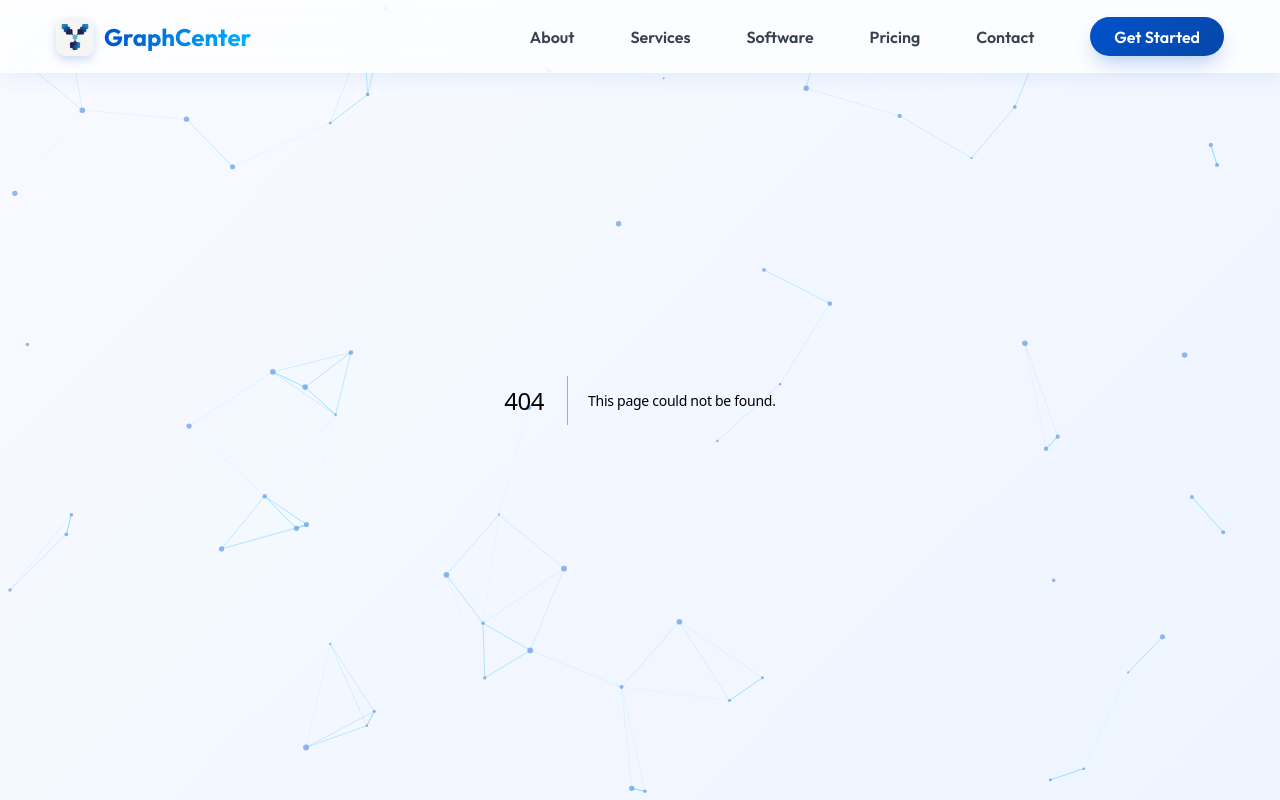
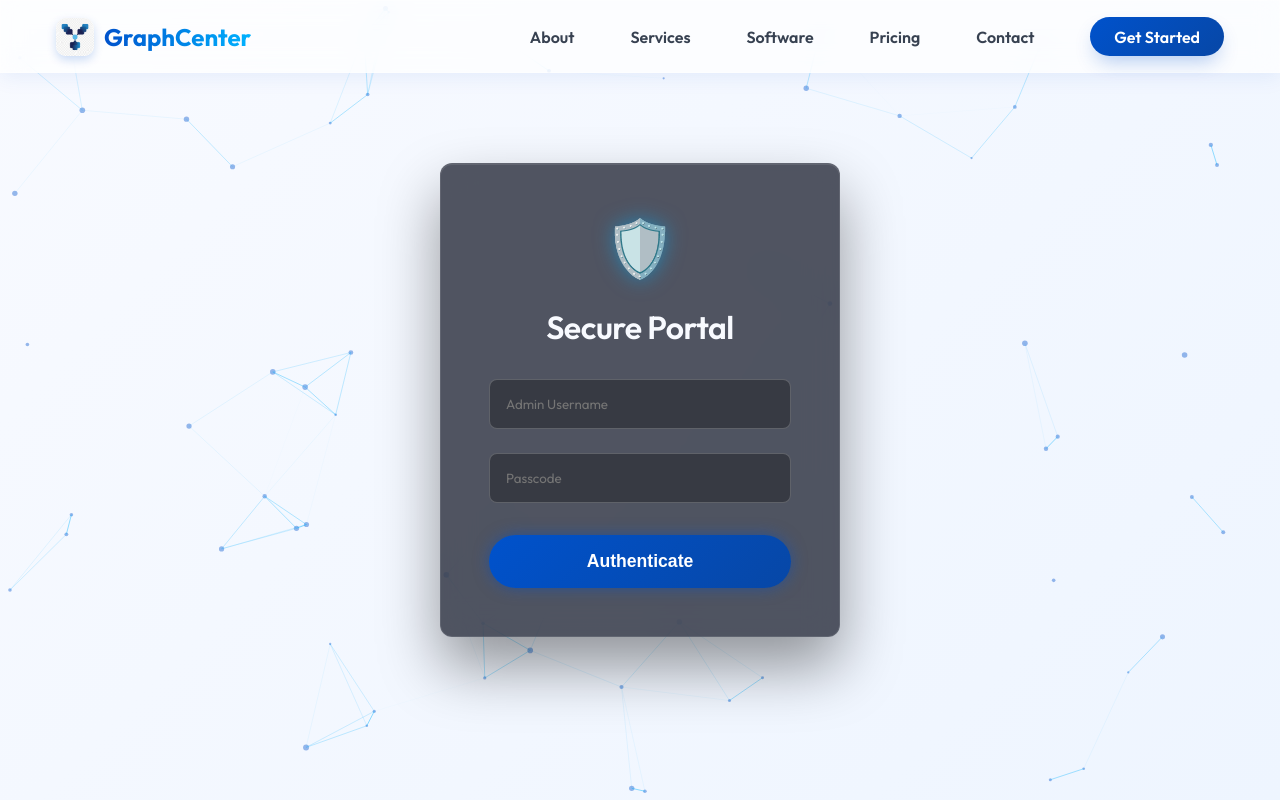
Before and after one commit to GraphCenter/graphcenter-web, a Next.js app: page /admin in a window 1280 px wide. Before the commit this address had no page. Shown: the top 800 px of the page. Built offline with nearby package versions, Linux system fonts and the light colour scheme.

Commit message:
Refining UI

```diff
--- /dev/null
+++ b/src/app/admin/page.tsx
@@ -0,0 +1,147 @@
+'use client';
+
+import { useState, useEffect } from 'react';
+
+export default function AdminDashboard() {
+    const [isAuthenticated, setIsAuthenticated] = useState(false);
+    const [username, setUsername] = useState('');
+    const [password, setPassword] = useState('');
+    const [error, setError] = useState('');
+
+    // Using any for demo data structure; normally this would have an interface mapped to Prisma
+    const [contacts, setContacts] = useState<any[]>([]);
+    const [isLoading, setIsLoading] = useState(true);
+
+    const handleLogin = (e: React.FormEvent) => {
+        e.preventDefault();
+        if (username === 'admin' && password === 'admin') {
+            setIsAuthenticated(true);
+            sessionStorage.setItem('adminAuth', 'true');
+        } else {
+            setError('Invalid authenticators');
+        }
+    };
+
+    useEffect(() => {
+        if (sessionStorage.getItem('adminAuth') === 'true') {
+            setIsAuthenticated(true);
+        }
+    }, []);
+
+    useEffect(() => {
+        if (isAuthenticated) {
+            setIsLoading(true);
+            fetch('http://localhost:3001/contacts')
+                .then(res => {
+                    if (!res.ok) throw new Error("Network error");
+                    return res.json();
+                })
+                .then(data => {
+                    setContacts(data);
+                    setIsLoading(false);
+                })
+                .catch(err => {
+                    console.error("Failed to fetch contacts", err);
+                    setIsLoading(false);
+                });
+        }
+    }, [isAuthenticated]);
+
+    if (!isAuthenticated) {
+        return (
+            <main style={{ minHeight: '100vh', display: 'flex', alignItems: 'center', justifyContent: 'center', position: 'relative', zIndex: 10 }}>
+                <div className="glass-dark" style={{ padding: '3rem', borderRadius: 'var(--radius)', width: '100%', maxWidth: '400px', textAlign: 'center' }}>
+                    <div style={{ fontSize: '3.5rem', marginBottom: '1.5rem', textShadow: '0 0 20px rgba(0, 178, 255, 0.5)' }}>🛡️</div>
+                    <h1 style={{ fontSize: '2rem', fontWeight: 600, marginBottom: '2rem', letterSpacing: '-0.5px' }}>Secure Portal</h1>
+
+                    {error && <div style={{ color: '#ff4444', marginBottom: '1rem', background: 'rgba(255,0,0,0.1)', padding: '0.8rem', borderRadius: '4px', fontSize: '0.9rem', border: '1px solid rgba(255,0,0,0.2)' }}>{error}</div>}
+
+                    <form onSubmit={handleLogin}>
+                        <input
+                            type="text"
+                            placeholder="Admin Username"
+                            className="auth-input"
+                            value={username}
+                            onChange={e => setUsername(e.target.value)}
+                        />
+                        <input
+                            type="password"
+                            placeholder="Passcode"
+                            className="auth-input"
+                            value={password}
+                            onChange={e => setPassword(e.target.value)}
+                        />
+                        <button type="submit" className="btn-primary" style={{ width: '100%', padding: '1rem', fontSize: '1.1rem', marginTop: '0.5rem', boxShadow: '0 0 15px rgba(0,82,204,0.5)' }}>
+                            Authenticate
+                        </button>
+                    </form>
+                </div>
+            </main>
+        );
+    }
+
+    return (
+        <main style={{ minHeight: '100vh', paddingTop: '8rem', paddingBottom: '4rem', position: 'relative', zIndex: 10 }}>
+            <div className="container">
+                <div style={{ display: 'flex', justifyContent: 'space-between', alignItems: 'center', marginBottom: '2rem', flexWrap: 'wrap', gap: '1rem' }}>
+                    <h1 style={{ fontSize: '2.5rem', fontWeight: 700, color: '#f8faff', textShadow: '0 2px 10px rgba(0,0,0,0.5)' }}>
+                        Admin <span style={{ color: '#00b2ff' }}>Command Center</span>
+                    </h1>
+                    <button
+                        onClick={() => { setIsAuthenticated(false); sessionStorage.removeItem('adminAuth'); }}
+                        style={{ background: 'rgba(255,0,0,0.1)', border: '1px solid rgba(255,0,0,0.3)', color: '#ff7777', padding: '0.6rem 1.5rem', borderRadius: '30px', cursor: 'pointer', fontWeight: 600, transition: 'all 0.3s ease' }}
+                    >
+                        Disconnect
+                    </button>
+                </div>
+
+                <div className="glass-dark" style={{ padding: '2rem', borderRadius: 'var(--radius)', overflowX: 'auto', borderTop: '4px solid #0052cc' }}>
+                    <div style={{ display: 'flex', justifyContent: 'space-between', alignItems: 'center', marginBottom: '2.5rem' }}>
+                        <h2 style={{ fontSize: '1.5rem', color: '#f8faff', margin: 0 }}>Incoming Service Requests</h2>
+                        <div style={{ background: 'rgba(0, 178, 255, 0.1)', color: '#00b2ff', padding: '0.4rem 1rem', borderRadius: '20px', fontSize: '0.85rem', fontWeight: 600 }}>
+                            {contacts.length} Record(s) Active
+                        </div>
+                    </div>
+
+                    {isLoading ? (
+                        <div style={{ textAlign: 'center', padding: '4rem 0', color: 'rgba(255,255,255,0.5)' }}>
+                            <div className="animate-spin inline-block w-8 h-8 border-4 border-t-blue-500 border-r-transparent border-b-blue-500 border-l-transparent rounded-full mb-4"></div>
+                            <div>Loading secure remote data...</div>
+                        </div>
+                    ) : contacts.length === 0 ? (
+                        <div style={{ textAlign: 'center', padding: '4rem 0', color: 'rgba(255,255,255,0.5)' }}>
+                            No service requests found in the database.
+                        </div>
+                    ) : (
+                        <table className="data-table">
+                            <thead>
+                                <tr>
+                                    <th style={{ width: '80px' }}>ID</th>
+                                    <th style={{ width: '120px' }}>Received</th>
+                                    <th>Name</th>
+                                    <th>Company</th>
+                                    <th>Email</th>
+                                    <th>Project Summary</th>
+                                </tr>
+                            </thead>
+                            <tbody>
+                                {contacts.map((contact: any) => (
+                                    <tr key={contact.id}>
+                                        <td style={{ color: '#00b2ff', fontWeight: 600 }}>#{contact.id}</td>
+                                        <td style={{ color: 'rgba(255,255,255,0.6)' }}>{new Date(contact.createdAt).toLocaleDateString()}</td>
+                                        <td style={{ fontWeight: 600, color: 'white' }}>{contact.name}</td>
+                                        <td style={{ color: 'rgba(255,255,255,0.8)' }}>{contact.company || '-'}</td>
+                                        <td><a href={`mailto:${contact.email}`} style={{ color: '#00b2ff', textDecoration: 'none' }}>{contact.email}</a></td>
+                                        <td style={{ maxWidth: '300px', whiteSpace: 'nowrap', overflow: 'hidden', textOverflow: 'ellipsis', color: 'rgba(255,255,255,0.7)' }} title={contact.summary}>
+                                            {contact.summary}
+                                        </td>
+                                    </tr>
+                                ))}
+                            </tbody>
+                        </table>
+                    )}
+                </div>
+            </div>
+        </main>
+    );
+}
--- a/src/app/globals.css
+++ b/src/app/globals.css
@@ -462,3 +462,55 @@ h4 {
 .hover-glow:hover {
   box-shadow: 0 10px 25px -5px rgba(0, 82, 204, 0.4);
 }
+
+/* Admin Dashboard "Distinguished" Aesthetics */
+.glass-dark {
+  background: rgba(10, 15, 30, 0.7);
+  backdrop-filter: blur(16px);
+  -webkit-backdrop-filter: blur(16px);
+  border: 1px solid rgba(255, 255, 255, 0.1);
+  box-shadow: 0 30px 60px rgba(0, 0, 0, 0.4), inset 0 1px 0 rgba(255,255,255,0.1);
+  color: #f8faff;
+}
+
+.auth-input {
+  width: 100%;
+  padding: 1rem;
+  background: rgba(0, 0, 0, 0.3);
+  border: 1px solid rgba(255, 255, 255, 0.2);
+  border-radius: 8px;
+  color: white;
+  margin-bottom: 1.5rem;
+  font-family: inherit;
+  transition: all 0.3s ease;
+}
+
+.auth-input:focus {
+  outline: none;
+  border-color: #00b2ff;
+  box-shadow: 0 0 15px rgba(0, 178, 255, 0.3);
+}
+
+.data-table {
+  width: 100%;
+  border-collapse: collapse;
+  text-align: left;
+}
+
+.data-table th, .data-table td {
+  padding: 1rem;
+  border-bottom: 1px solid rgba(255, 255, 255, 0.05);
+}
+
+.data-table th {
+  background: rgba(0, 0, 0, 0.2);
+  font-weight: 600;
+  text-transform: uppercase;
+  font-size: 0.8rem;
+  letter-spacing: 1px;
+  color: #00b2ff;
+}
+
+.data-table tr:hover td {
+  background: rgba(255, 255, 255, 0.03);
+}
```
Also changed, not shown: 2 other files (tests, documents, lock files or other folders).
